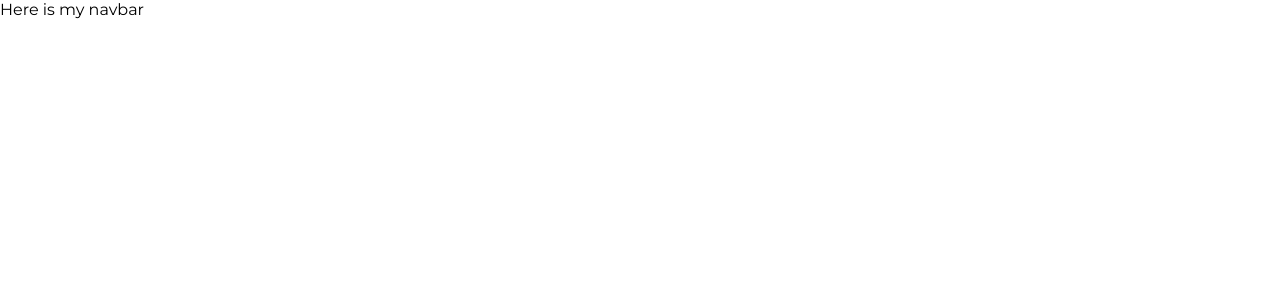
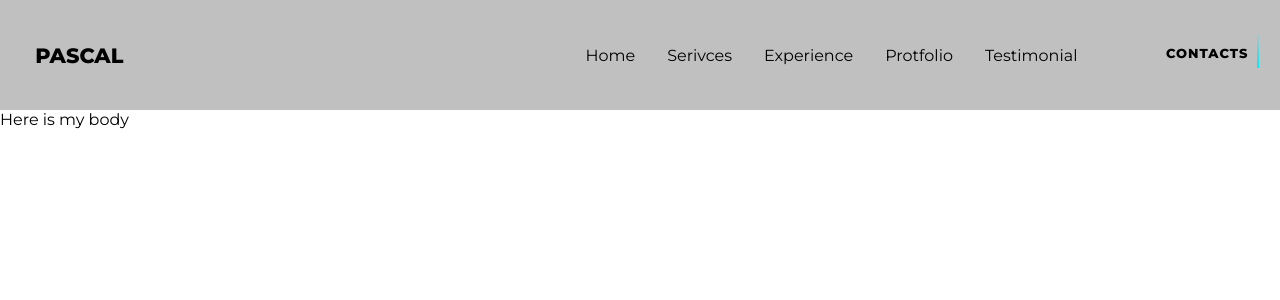
Before and after one commit to Paskab012/pro-portfolio, a React (Create React App) app: page / in a window 1280 px wide. Shown: the top 300 px of the page. Built offline with nearby package versions, Linux system fonts and the light colour scheme.

Commit message:
Setup portfolio and additional feature implementation

```diff
--- a/package.json
+++ b/package.json
@@ -7,11 +7,14 @@
         "@testing-library/react": "^13.3.0",
         "@testing-library/user-event": "^13.5.0",
         "fomantic-ui": "^2.9.0-beta.295",
+        "framer-motion": "^6.3.16",
         "postcss-flexbugs-fixes": "^5.0.2",
         "react": "^18.2.0",
         "react-dom": "^18.2.0",
         "react-router-dom": "^6.3.0",
         "react-scripts": "5.0.1",
+        "react-scroll": "^1.8.7",
+        "swiper": "^8.2.6",
         "web-vitals": "^2.1.4"
     },
     "scripts": {
--- /dev/null
+++ b/src/components/features/body.css
@@ -0,0 +1,4 @@
+* {
+    position: relative;
+    z-index: -1;
+}
--- /dev/null
+++ b/src/components/features/body.js
@@ -0,0 +1,8 @@
+import React from 'react';
+import './body.css'
+
+const Body = () => {
+    return <div>Here is my body</div>;
+};
+
+export default Body;
--- /dev/null
+++ b/src/components/header/navbar.css
@@ -0,0 +1,166 @@
+.n-wrapper {
+    display: flex;
+    justify-content: space-between;
+    top: 0;
+    padding: 2.2rem;
+    background-color: #c0c0c0;
+    /* position: fixed; */
+    width: 96vw;
+    z-index: 999;
+}
+.n-left {
+    flex: 1;
+    align-items: center;
+    justify-content: left;
+    display: flex;
+    gap: 2rem;
+}
+
+.n-name {
+    font-size: 1.3rem;
+    font-weight: bold;
+}
+.n-right {
+    flex: 1;
+    display: flex;
+    align-items: center;
+    justify-content: flex-end;
+    font-weight: 400;
+}
+
+.n-list {
+    flex: 10;
+}
+.n-list > ul {
+    display: flex;
+    gap: 2rem;
+    margin-right: 4rem;
+}
+
+.n-list > ul :hover {
+    color: var(--orange);
+    cursor: pointer;
+}
+
+.n-button {
+    flex: 2;
+}
+
+@media screen and (max-width: 480px) {
+    .n-list {
+        display: none;
+    }
+}
+
+.login-box {
+    width: 45%;
+    text-align: center;
+    display: flex;
+    align-items: center;
+}
+
+.login-box .btn a {
+    position: relative;
+    display: inline-block;
+    padding: 10px 20px;
+    color: black;
+    font-size: 13px;
+    text-decoration: none;
+    text-transform: uppercase;
+    overflow: hidden;
+    transition: 0.5s;
+    letter-spacing: 1px;
+    font-weight: 700;
+    width: 60%;
+}
+
+.login-box a:hover {
+    background: #03e9f4;
+    color: #fff;
+    border-radius: 5px;
+    box-shadow: 0 0 5px #03e9f4, 0 0 25px #03e9f4, 0 0 50px #03e9f4, 0 0 100px #03e9f4;
+}
+
+.login-box a span {
+    position: absolute;
+    display: block;
+}
+
+.login-box a span:nth-child(1) {
+    top: 0;
+    left: -100%;
+    width: 100%;
+    height: 2px;
+    background: linear-gradient(90deg, transparent, #03e9f4);
+    animation: btn-anim1 1s linear infinite;
+}
+
+@keyframes btn-anim1 {
+    0% {
+        left: -100%;
+    }
+    50%,
+    100% {
+        left: 100%;
+    }
+}
+
+.login-box a span:nth-child(2) {
+    top: -100%;
+    right: 0;
+    width: 2px;
+    height: 100%;
+    background: linear-gradient(180deg, transparent, #03e9f4);
+    animation: btn-anim2 1s linear infinite;
+    animation-delay: 0.25s;
+}
+
+@keyframes btn-anim2 {
+    0% {
+        top: -100%;
+    }
+    50%,
+    100% {
+        top: 100%;
+    }
+}
+
+.login-box a span:nth-child(3) {
+    bottom: 0;
+    right: -100%;
+    width: 100%;
+    height: 2px;
+    background: linear-gradient(270deg, transparent, #03e9f4);
+    animation: btn-anim3 1s linear infinite;
+    animation-delay: 0.5s;
+}
+
+@keyframes btn-anim3 {
+    0% {
+        right: -100%;
+    }
+    50%,
+    100% {
+        right: 100%;
+    }
+}
+
+.login-box a span:nth-child(4) {
+    bottom: -100%;
+    left: 0;
+    width: 2px;
+    height: 100%;
+    background: linear-gradient(360deg, transparent, #03e9f4);
+    animation: btn-anim4 1s linear infinite;
+    animation-delay: 0.75s;
+}
+
+@keyframes btn-anim4 {
+    0% {
+        bottom: -100%;
+    }
+    50%,
+    100% {
+        bottom: 100%;
+    }
+}
--- a/src/components/header/navbar.jsx
+++ b/src/components/header/navbar.jsx
@@ -1,7 +1,62 @@
 import React from 'react';
+import './navbar.css';
+import { Link } from 'react-scroll';
 
 function Navbar() {
-    return <div>Here is my navbar</div>;
+    return (
+        <div className="n-wrapper" id="Navbar">
+            {/* left */}
+            <div className="n-left">
+                <div className="n-name">PASCAL</div>
+                {/* <Toggle /> */}
+            </div>
+            {/* right */}
+            <div className="n-right">
+                <div className="n-list">
+                    <ul style={{ listStyleType: 'none' }}>
+                        <li className='home'>
+                            <Link activeClass="active" to="Navbar" spy={true} smooth={true}>
+                                Home
+                            </Link>
+                        </li>
+                        <li>
+                            <Link to="services" spy={true} smooth={true}>
+                                Serivces
+                            </Link>
+                        </li>
+                        <li>
+                            <Link to="works" spy={true} smooth={true}>
+                                Experience
+                            </Link>
+                        </li>
+                        <li>
+                            <Link to="portfolio" spy={true} smooth={true}>
+                                Protfolio
+                            </Link>
+                        </li>
+                        <li>
+                            <Link to="testimonial" spy={true} smooth={true}>
+                                Testimonial
+                            </Link>
+                        </li>
+                    </ul>
+                </div>
+                <Link to="contact" spy={true} smooth={true}>
+                    <div class="login-box">
+                        <div className="btn">
+                            <a href="/">
+                                <span></span>
+                                <span></span>
+                                <span></span>
+                                <span></span>
+                                Contacts
+                            </a>
+                        </div>
+                    </div>
+                </Link>
+            </div>
+        </div>
+    );
 }
 
 export default Navbar;
--- a/src/components/home/home.jsx
+++ b/src/components/home/home.jsx
@@ -1,10 +1,13 @@
 import React from 'react';
+import './home.css';
+import Body from '../features/body';
 import Navbar from '../header/navbar';
 
 function Home() {
     return (
         <div>
             <Navbar />
+            <Body />
         </div>
     );
 }
```
Also changed, not shown: src/components/home/home.css (added), 2 other files (tests, documents, lock files or other folders).
